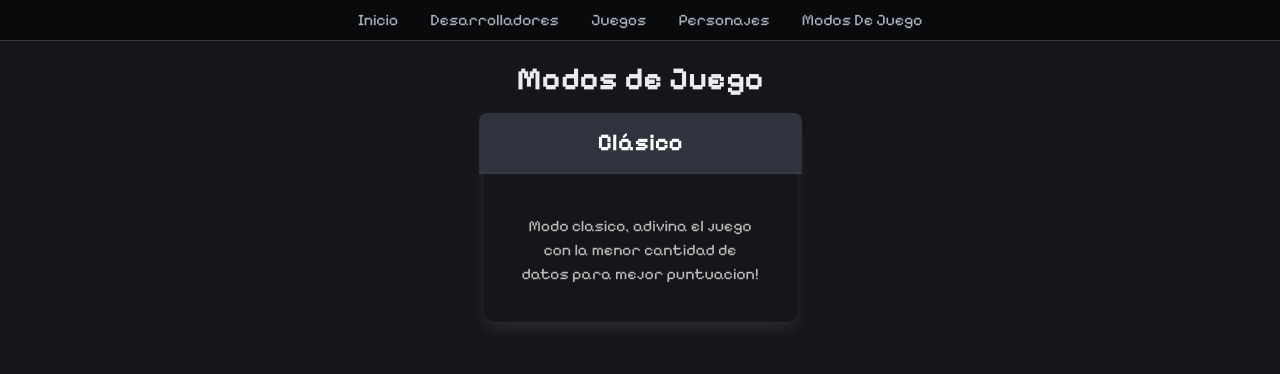
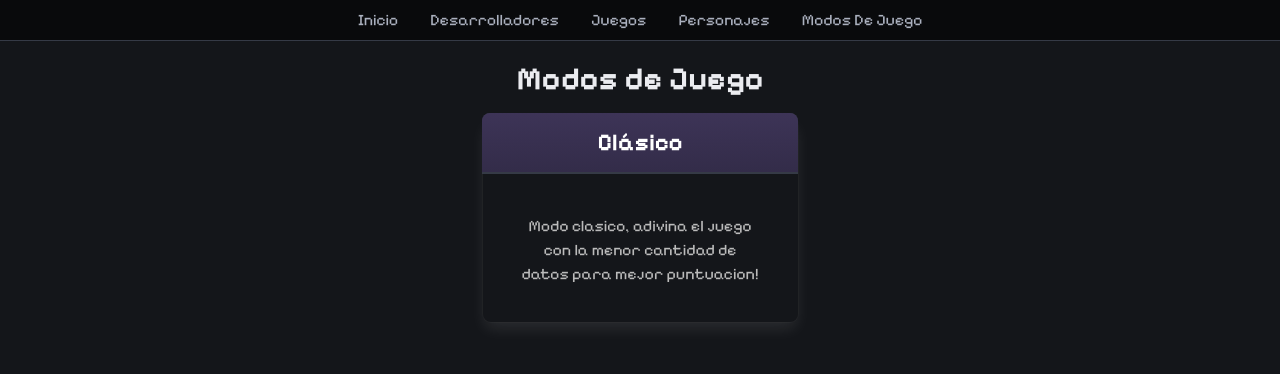
Before and after one commit to Not-Moly/TP_FINAL_INTRO, a plain HTML site: page frontend/gamemodes.html in a window 1280 px wide. Drawn offline with nearby package versions, Linux system fonts and the light colour scheme.

Commit message:
Mejoro el boton de modo clasico

```diff
--- a/frontend/gamemodes.html
+++ b/frontend/gamemodes.html
@@ -22,8 +22,8 @@
     <div class="main-content">
         <div class="columns is-multiline is-centered" style="margin-top: 20px; margin-inline: 10px;">
             <!-- Modo Clásico -->
-            <div class="column is-one-quarter card">
-                <a href="classic-mode.html" class="entity-card card">
+            <div class="column is-one-quarter entity-card card">
+                <a href="classic-mode.html">
                     <div class="game-mode-header has-background-grey-darker">
                         <h2 class="title is-4 has-text-centered">Clásico</h2>
                     </div>
--- a/frontend/style.css
+++ b/frontend/style.css
@@ -83,7 +83,6 @@ body {
     100% {
         transform: translateY(5px);
     }
-
 }
 
 .floating {
@@ -582,23 +581,19 @@ select.modal-scrollable::-webkit-scrollbar-thumb:hover {
 
 .game-mode-header {
     padding: 1rem;
-    border-top-left-radius: inherit;
-    border-top-right-radius: inherit;
+    border-top-left-radius: 8px;
+    border-top-right-radius: 8px;
     border-bottom: 2px solid var(--bulma-border);
     background: linear-gradient(to bottom, #3d3457, #332c49);
+    margin: -1rem -0.8rem 1rem -0.8rem;
+    position: relative;
+    z-index: 1;
 }
 
 /* Ajuste para mantener consistencia con el hover */
 .entity-card:hover .game-mode-header {
     background: linear-gradient(to bottom, #3c325314, #313153cc);
     border-bottom-color: #66666600;
-}
-
-.game-mode-header {
-    background: #1a1a1a;
-    margin: -1rem -1rem 1rem -1rem;
-    position: relative;
-    z-index: 1;
 }
 
 .search-results {
```
